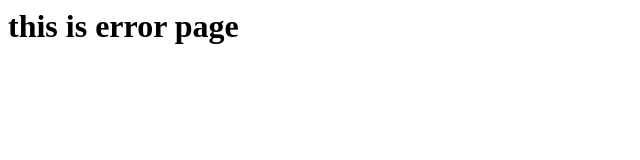
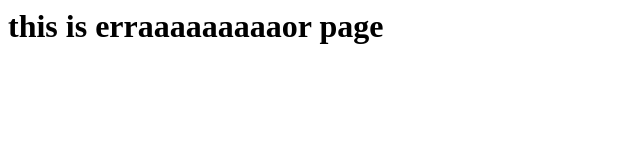
Before and after one commit to meabhi06/s3website, a plain HTML site: page error.html in a window 1280 px wide. Shown: the whole page, without its empty margins (0-640 px from the left). Drawn offline with Linux system fonts and the light colour scheme.

Commit message:
Update error.html

```diff
--- a/error.html
+++ b/error.html
@@ -1,5 +1,5 @@
 <html>
   <body>
-    <h1>this is error page</h1>
+    <h1>this is erraaaaaaaaaor page</h1>
   </body>
 </html>
```
